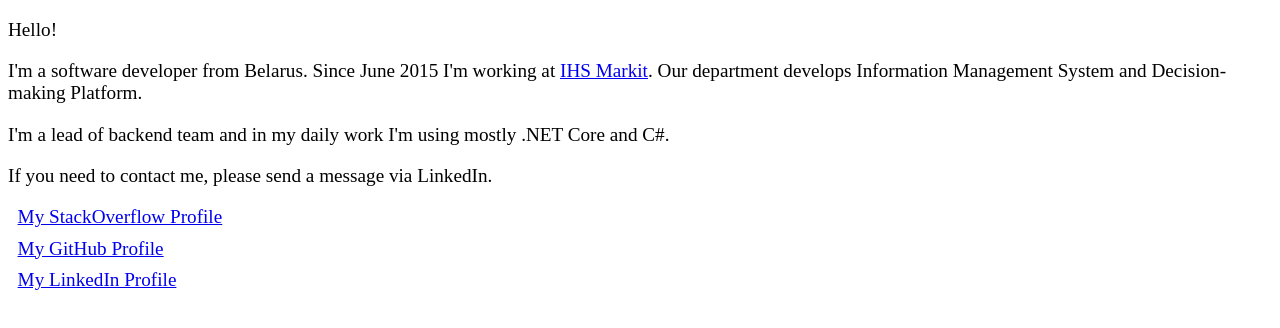
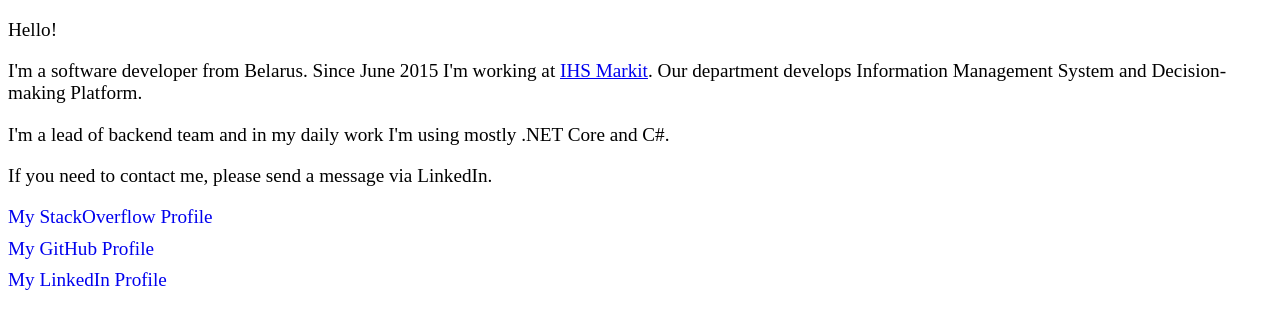
Before and after one commit to CodeFuller/codefuller.github.io, a plain HTML site: page index.html in a window 1280 px wide. Drawn offline with Linux system fonts and the light colour scheme.

Commit message:
Adjust styles

```diff
--- a/index.html
+++ b/index.html
@@ -3,7 +3,7 @@
 <head>
     <meta charset="utf-8">
     <link type="text/css" href="styles.css" rel="stylesheet" />
-    <title>CodeFuller.com</title>
+    <title>CodeFuller - NET Team Lead / Tech Lead Developer</title>
 </head>
 <body>
     <p>
@@ -19,10 +19,10 @@
         If you need to contact me, please send a message via LinkedIn.
     </p>
     <p>
-        <ul class="links-list">
-            <li><a href="https://stackoverflow.com/users/5740031/codefuller?tab=profile">My StackOverflow Profile</a></li>
-            <li><a href="https://github.com/CodeFuller">My GitHub Profile</a></li>
-            <li><a href="https://www.linkedin.com/in/marozauihar/">My LinkedIn Profile</a></li>
+        <ul class="profile-links-list">
+            <li><a class="profile-link" href="https://stackoverflow.com/users/5740031/codefuller?tab=profile">My StackOverflow Profile</a></li>
+            <li><a class="profile-link" href="https://github.com/CodeFuller">My GitHub Profile</a></li>
+            <li><a class="profile-link" href="https://www.linkedin.com/in/marozauihar/">My LinkedIn Profile</a></li>
         </ul>
     </p>
 </body>
--- a/styles.css
+++ b/styles.css
@@ -1,13 +1,20 @@
 body {
-  font-size: 1.2em;
+    font-size: 1.2em;
 }
 
-.links-list {
-  list-style: none;
-  margin-left: 0.5em;
-  padding-left: 0;
+.profile-links-list {
+    list-style: none;
+    padding-left: 0;
 }
 
-.links-list li {
-  margin-bottom: 0.5em;
+.profile-links-list li {
+    margin-bottom: 0.5em;
 }
+
+.profile-link {
+    text-decoration: none;
+}
+
+.profile-link:hover {
+    text-decoration: underline;
+}
```
